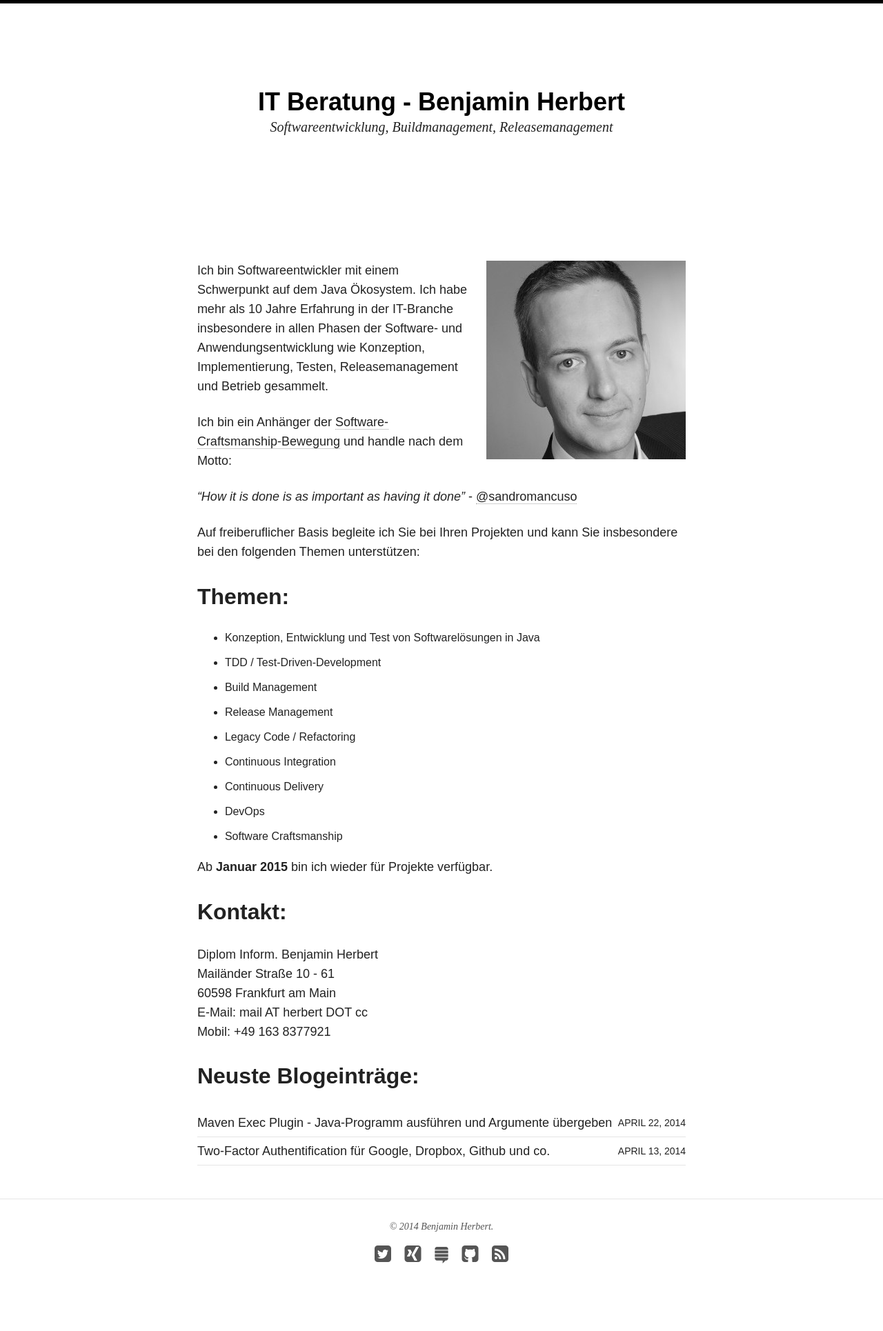
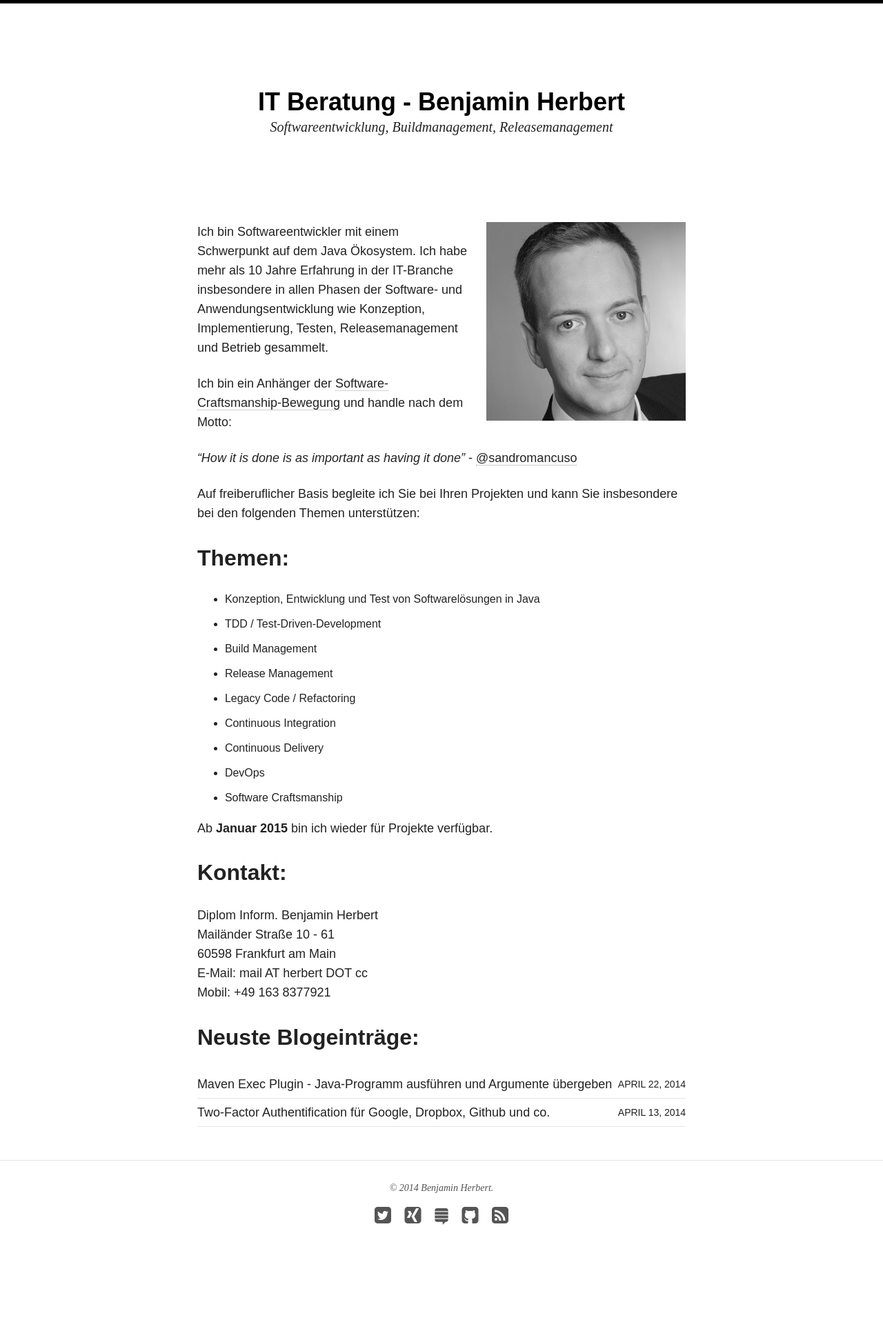
Before and after one commit to BenjaminHerbert/BenjaminHerbert.github.io, a Jekyll site: the page built from index.md, in a window 1280 px wide. Shown: the whole page at 69% size. Built offline with Jekyll 4.4.1, drawn with Linux system fonts in a browser that asks for light colours; nearby versions of some CDN libraries; after the commit the page ends 1874 px from its top, so only the background shows below that.

Commit message:
Only show header area when available

```diff
--- a/_layouts/page.html
+++ b/_layouts/page.html
@@ -15,9 +15,11 @@
   <article class="entry">
     {% if page.image.feature %}<img src="{{ site.url }}/images/{{ page.image.feature }}" class="entry-feature-image" alt="{{ page.title }}" {% if site.logo == null %}style="margin-top:0;"{% endif %}>{% if page.image.credit %}<p class="image-credit">Photo Credit: <a href="{{ page.image.creditlink }}">{{ page.image.credit }}</a>{% endif %}{% endif %}
     <div class="entry-wrapper">
+      {% if page.headline or page.title %}
       <header class="entry-header">
         <h1 class="entry-title">{% if page.headline %}{{ page.headline }}{% else %}{{ page.title }}</h1>{% endif %}
       </header>
+      {% endif %}
       <div class="entry-content">
         {{ content }}
       </div><!-- /.entry-content -->
```
